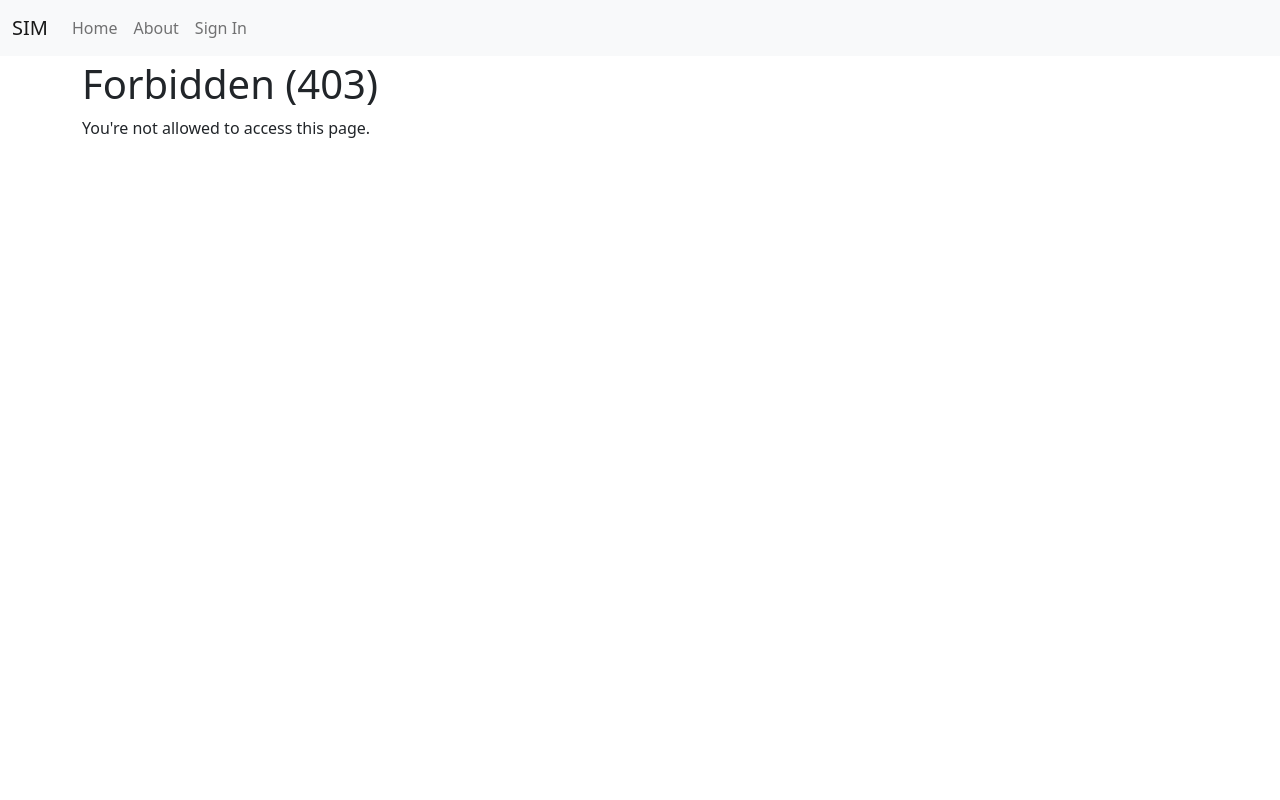
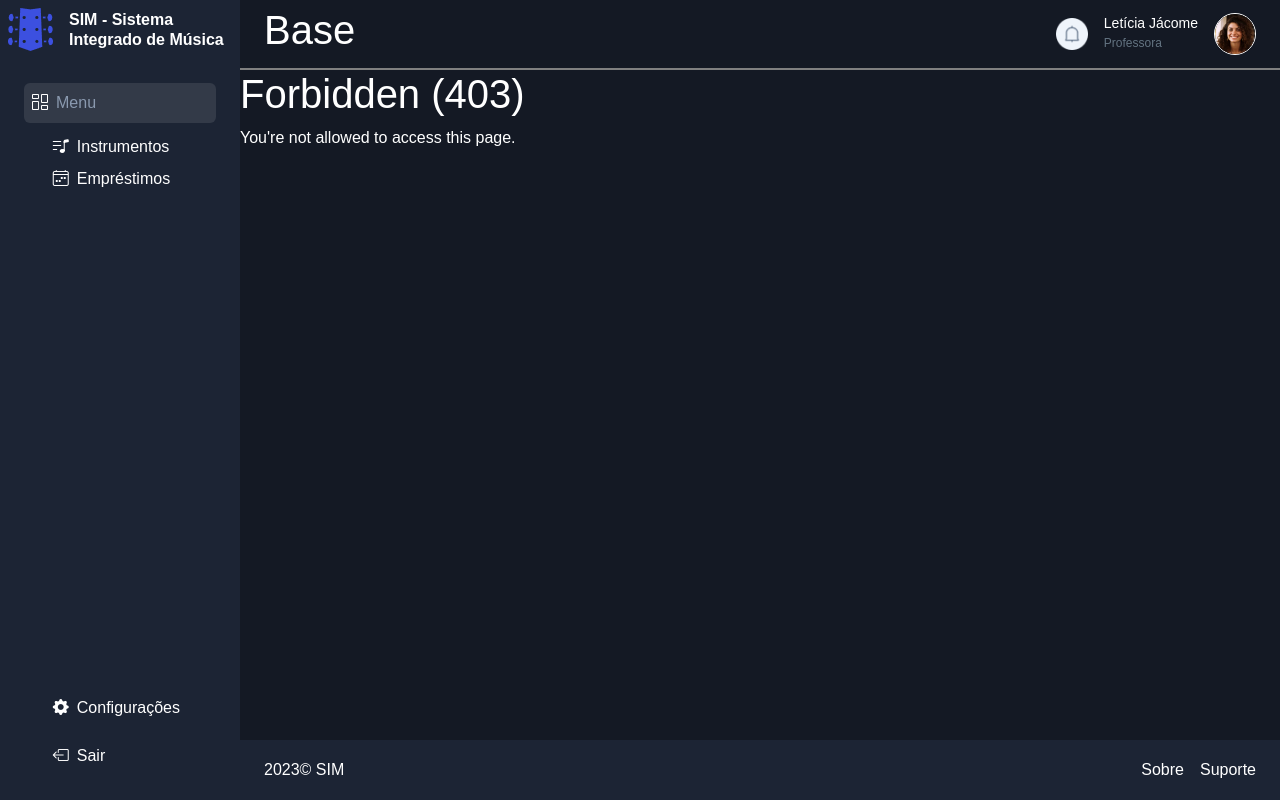
Before and after one commit to DamiaoFilho/Integrador---SIM, a Django app: template sim/templates/403.html in a window 1280 px wide. Run offline with Django 4.2, Linux system fonts and the light colour scheme; the template is opened without the code that fills it, so the values that code supplies are empty; some libraries are stand-ins or nearby versions.

Commit message:
template quase completo

```diff
--- a/sim/static/css/project.css
+++ b/sim/static/css/project.css
@@ -1,5 +1,23 @@
 /* These styles are generated from project.scss. */
 
+:root{
+  --primary-bg-color: #1C2434;
+}
+
+*{
+  font-family: 'Poppins', sans-serif;
+  color: white;
+}
+
+body{
+  display: flex;
+  flex-direction: column;
+  background-color: #FFFFFF;
+  color: #FFFFFF;
+  min-height: 100vh;
+  margin: 0;
+  background-color: #141924;
+}
 .alert-debug {
   color: black;
   background-color: white;
@@ -11,3 +29,178 @@
   background-color: #f2dede;
   border-color: #eed3d7;
 }
+
+.sidebar{
+  background-color: var(--primary-bg-color);
+  position: fixed;
+  top: 0;
+  width: 240px;
+  align-items: flex-start;
+  height: 100%;
+  display: flex;
+  flex-direction: column;
+}
+
+.sidebar-header h1{
+  font-size: 16px;
+  text-align: left;
+  margin-bottom: 0px;
+  font-weight: bold;
+}
+
+.sidebar-header div{
+  margin: 8px;
+}
+.sidebar-header a{
+  margin-bottom: 24px;
+}
+.sidebar-header a{
+  text-decoration: none;
+  display: flex;
+  align-items: center;
+  justify-content: center;
+}
+
+
+
+nav{
+  width: 100%;
+}
+.side-items{
+  width: 100%;
+}
+.side-item{
+  width: 100%;
+}
+
+.nav-title{
+  margin: auto;
+  gap: 8px;
+  display: flex;
+  background-color: #333A48;
+  border-radius: 6px;
+  width: 80%;
+  align-items: center;
+  justify-content: left;
+  padding: 8px;
+  margin-bottom: 12px;
+}
+.nav-title p{
+  color: #8A99AF;
+  margin-bottom: 0;
+}
+
+.nav-items ul > li a{
+  display: flex;
+  gap: 8px;
+  margin: auto;
+  width: 80%;
+  margin-bottom: 8px;
+  list-style: none;
+  text-decoration: none;
+}
+.nav-items ul li{
+  list-style: none;
+}
+.nav-items ul > li a:hover{
+  opacity: 80%;
+}
+
+
+.navbarhori{
+  margin-left: 240px;
+  border-bottom: 2px solid grey;
+  height: 70px;
+  color: black;
+}
+
+.horititle{
+  margin-left: 24px;
+}
+
+main{
+  margin-left: 240px;
+}
+
+.nav-sub{
+  margin-top: auto;
+}
+
+.nav-sub a{
+  text-decoration: none;
+}
+
+
+.navbarhori{
+  display: flex;
+  align-items: center;
+  justify-content: space-between;
+}
+
+.user{
+  display: flex;
+  gap: 16px;
+  margin-right: 24px;
+}
+
+.name{
+  display: flex;
+  flex-direction: column;
+}
+
+.name p{
+  margin-bottom: 0px;
+}
+
+#username{
+  font-size: 14px;
+}
+
+#function{
+  font-size: 12px;
+  color: #637381;
+}
+
+#profile img{
+  width: 42px;
+  height: 42px;
+  border-radius: 50%;
+  object-fit: cover;
+  border: 1px solid white;
+}
+
+#bell{
+  margin: auto;
+  width: 32px;
+  height: 32px;
+}
+#bell img{
+  width: 32px;
+  height: 32px;
+}
+
+footer{
+  display: flex;
+  justify-content: space-between;
+  align-items: center;
+  background-color: var(--primary-bg-color);
+  height: 60px;
+  margin-left: 240px;
+  margin-top: auto;
+  position: sticky;
+  bottom: 0;
+}
+
+footer p{
+  margin-bottom: 0;
+}
+
+.copyright{
+  margin-left: 24px;
+}
+
+.footerOption{
+  display: flex;
+  gap: 16px;
+  margin-right: 24px;
+}
--- a/sim/templates/base.html
+++ b/sim/templates/base.html
@@ -15,28 +15,21 @@
         content="First project created for IFRN Integrador discipline of the 4º period." />
     <meta name="author"
         content="Damião e Carolino" />
-  <link rel="icon" href="{% static 'images/favicons/favicon.ico' %}" />
+     <link rel="icon" href="{% static 'images/logos/logo.png' %}" />
+
     {% block css %}
     <!-- Latest compiled and minified Bootstrap CSS -->
-    <link rel="stylesheet"
-          href="https://cdnjs.cloudflare.com/ajax/libs/bootstrap/5.2.3/css/bootstrap.min.css"
-          integrity="sha512-SbiR/eusphKoMVVXysTKG/7VseWii+Y3FdHrt0EpKgpToZeemhqHeZeLWLhJutz/2ut2Vw1uQEj2MbRF+TVBUA=="
-          crossorigin="anonymous"
-          referrerpolicy="no-referrer" />
+    <link href="https://cdn.jsdelivr.net/npm/bootstrap@5.3.2/dist/css/bootstrap.min.css" rel="stylesheet" integrity="sha384-T3c6CoIi6uLrA9TneNEoa7RxnatzjcDSCmG1MXxSR1GAsXEV/Dwwykc2MPK8M2HN" crossorigin="anonymous">
     <!-- Your stuff: Third-party CSS libraries go here -->
+    <link rel="stylesheet" href="https://cdn.jsdelivr.net/npm/bootstrap-icons@1.11.1/font/bootstrap-icons.css">
     <!-- This file stores project-specific CSS -->
+    <link href="{% static 'css/project.css' %}" rel="stylesheet" />
+    {% endblock css %}
 
-
-  <link href="{% static 'css/project.css' %}" rel="stylesheet" />
-
-
-{% endblock css %}
     <!-- Le javascript
         ================================================== -->
     {# Placed at the top of the document so pages load faster with defer #}
     {% block javascript %}
-
-
     <!-- Bootstrap JS -->
     <script defer
             src="https://cdnjs.cloudflare.com/ajax/libs/bootstrap/5.2.3/js/bootstrap.min.js"
@@ -45,79 +38,112 @@
             referrerpolicy="no-referrer"></script>
     <!-- Your stuff: Third-party javascript libraries go here -->
 
+    <!-- place project specific Javascript in this file -->
+    <script defer src="{% static 'js/project.js' %}"></script>
+    {% endblock javascript %}
 
-<!-- place project specific Javascript in this file -->
-
-
-  <script defer src="{% static 'js/project.js' %}"></script>
-
-
-{% endblock javascript %}
 </head>
 <body>
-  <div class="mb-1">
-    <nav class="navbar navbar-expand-md navbar-light bg-light">
-      <div class="container-fluid">
-        <button class="navbar-toggler navbar-toggler-right"
-                type="button"
-                data-bs-toggle="collapse"
-                data-bs-target="#navbarSupportedContent"
-                aria-controls="navbarSupportedContent"
-                aria-expanded="false"
-                aria-label="Toggle navigation">
-          <span class="navbar-toggler-icon"></span>
-        </button>
-        <a class="navbar-brand" href="{% url 'home' %}">SIM</a>
-        <div class="collapse navbar-collapse" id="navbarSupportedContent">
-          <ul class="navbar-nav mr-auto">
-            <li class="nav-item active">
-              <a class="nav-link" href="{% url 'home' %}">Home <span class="visually-hidden">(current)</span></a>
+  <aside class="sidebar">
+    <div class="sidebar-header side-item">
+      <a href="{% url 'home' %}" class="text-white">
+        <div>
+          <img src="{% static 'images/logos/logo.png' %}" alt="">
+        </div>
+        <div>
+          <h1>SIM - Sistema Integrado de Música</h1>
+        </div>
+      </a>
+    </div>
+    <nav class="side-item">
+      <div class="nav-title">
+        <div>
+          <i class="bi bi-columns-gap"></i>
+        </div>
+        <div>
+          <p>Menu</p>
+        </div>
+      </div>
+      <div class="nav-items">
+        <ul class="navbar-items">
+          <li>
+            <a class="nav-link" href="{% url 'about' %}">
+              <div>
+                <i class="bi bi-music-note-list"></i>
+              </div>
+              <div>
+                Instrumentos
+              </div>
+            </a>
           </li>
-            <li class="nav-item">
-              <a class="nav-link" href="{% url 'about' %}">About</a>
+          <li>
+              <a class="nav-link" href="{% url 'about' %}">
+                <div>
+                  <i class="bi bi-calendar4-week"></i>
+                </div>
+                <div>
+                  Empréstimos
+                </div>
+              </a>
           </li>
-            {% if request.user.is_authenticated %}
-              <li class="nav-item">
-                <a class="nav-link"
-                   href="{% url 'users:detail' request.user.username %}">{% translate "My Profile" %}</a>
+        </ul>
+      </div>
+    </nav>
+    <div class="side-item nav-sub">
+      <div class="nav-items side-item">
+        <ul>
+          <li>
+            <a class="nav-link" href="{% url 'users:detail' request.user.username %}">
+              <div><i class="bi bi-gear-fill"></i></i>
+              </div>
+              <div><p>Configurações</p></div>
+            </a>
           </li>
-              <li class="nav-item">
-                {# URL provided by django-allauth/account/urls.py #}
-                <a class="nav-link" href="{% url 'account_logout' %}">{% translate "Sign Out" %}</a>
+          <li>
+            <a class="nav-link" href="{% url 'account_logout' %}">
+              <div><i class="bi bi-box-arrow-left"></i></div>
+              <span><p>Sair</p></span>
+            </a>
           </li>
-            {% else %}
-              {% if ACCOUNT_ALLOW_REGISTRATION %}
-                <li class="nav-item">
-                  {# URL provided by django-allauth/account/urls.py #}
-                  <a id="sign-up-link" class="nav-link" href="{% url 'account_signup' %}">{% translate "Sign Up" %}</a>
-                </li>
-              {% endif %}
-              <li class="nav-item">
-                {# URL provided by django-allauth/account/urls.py #}
-                <a id="log-in-link" class="nav-link" href="{% url 'account_login' %}">{% translate "Sign In" %}</a>
-              </li>
-            {% endif %}
         </ul>
       </div>
     </div>
-    </nav>
+  </aside>
+  <div class="navbarhori">
+    <div class="horititle">
+      <h1>
+        {% block page_name %}
+        Base
+        {% endblock %}
+      </h1>
     </div>
-  <div class="container">
-    {% if messages %}
-      {% for message in messages %}
-        <div class="alert alert-dismissible {% if message.tags %}alert-{{ message.tags }}{% endif %}">
-          {{ message }}
-          <button type="button"
-                  class="btn-close"
-                  data-bs-dismiss="alert"
-                  aria-label="Close"></button>
+    <div class="user">
+      <div id="bell">
+        <img src="{% static '\images\icons\bell.png' %}" alt="">
       </div>
-      {% endfor %}
-    {% endif %}
+      <div class="name">
+        <span><p id="username">Letícia Jácome</p></span>
+        <span><p id="function">Professora</p></span>
+      </div>
+      <div id="profile">
+        <img src="{% static 'images/users/ex.webp' %}" alt="">
+      </div>
+    </div>
+  </div>
+  <main>
     {% block content %}
-      <p>Use this document as a way to quick start any new project.</p>
     {% endblock content %}
+  </main>
+  <footer>
+    <div class="copyright">
+      <p>2023© SIM</p>
     </div>
+    <div class="footerOption">
+      <span><p>Sobre</p></span>
+      <span><P>Suporte</P></span>
+    </div>
+  </footer>
+
   <!-- /container -->
   {% block modal %}
   {% endblock modal %}
```
Also changed, not shown: .pre-commit-config.yaml, sim/static/images/icons/bell.png (added), sim/static/images/logos/logo.png (added), sim/static/images/users/ex.webp (added). Lines whose indentation alone changed are shown as unchanged.
